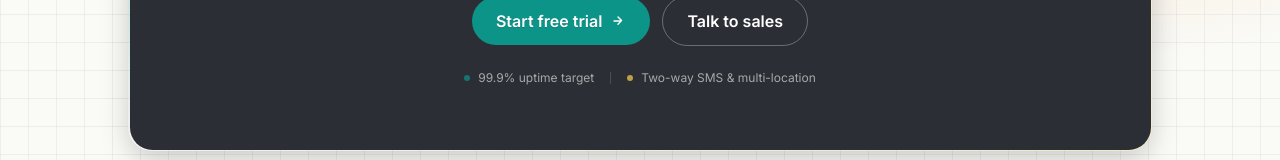
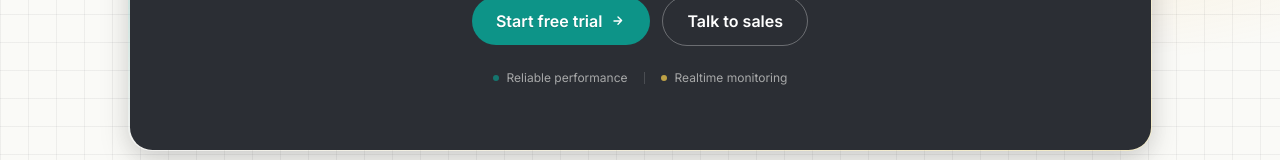
Before and after one commit to codingjatin/QuickCheckin, a Next.js app in the folder frontend/: page / in a window 1280 px wide. Shown: the part 3052-3212 px from the top of the page. Built offline with nearby package versions, Linux system fonts and the light colour scheme; no server answers.

Commit message:
refactor: update CTASection and content for improved clarity and messaging

```diff
--- a/frontend/app/(marketing)/components/CTASection.tsx
+++ b/frontend/app/(marketing)/components/CTASection.tsx
@@ -66,12 +66,12 @@ export function CTASection() {
             <div className="mt-6 flex flex-wrap items-center justify-center gap-x-4 gap-y-2 text-xs text-off/60">
               <span className="inline-flex items-center gap-2">
                 <span className="h-1.5 w-1.5 rounded-full bg-primary/70" />
-                99.9% uptime target
+                Reliable performance
               </span>
               <span className="hidden h-3 w-px bg-white/15 sm:inline-block" />
               <span className="inline-flex items-center gap-2">
                 <span className="h-1.5 w-1.5 rounded-full bg-amber-300/70" />
-                Two-way SMS & multi-location
+                Realtime monitoring
               </span>
             </div>
           </div>
--- a/frontend/app/(marketing)/content.ts
+++ b/frontend/app/(marketing)/content.ts
@@ -554,7 +554,7 @@ const content: Record<Language, MarketingContent> = {
           { question: 'How long is the free trial?', answer: 'Starter plans include a 14-day trial with full access to kiosk, messaging, and analytics features.' },
           { question: 'What payment methods do you accept?', answer: 'Credit card or ACH for monthly plans. Annual contracts support invoicing and procurement workflows.' },
           { question: 'Can we cancel anytime?', answer: "Yes. Monthly plans can be cancelled anytime. Annual plans require 30 days' notice before renewal." },
-          { question: 'Do you charge per SMS?', answer: 'Each plan includes pooled SMS credits sized to typical usage. Overages are billed at regional market rates.' },
+          { question: 'Do you charge per SMS?', answer: 'Each plan includes free SMS credits for typical monthly usage. If your usage goes beyond the limit, you’ll get an alert before any extra charge.' },
           { question: 'Is onboarding included?', answer: 'Starter includes guided setup. Pro and Enterprise add dedicated onboarding sessions and staff training materials.' },
         ],
       },
```
